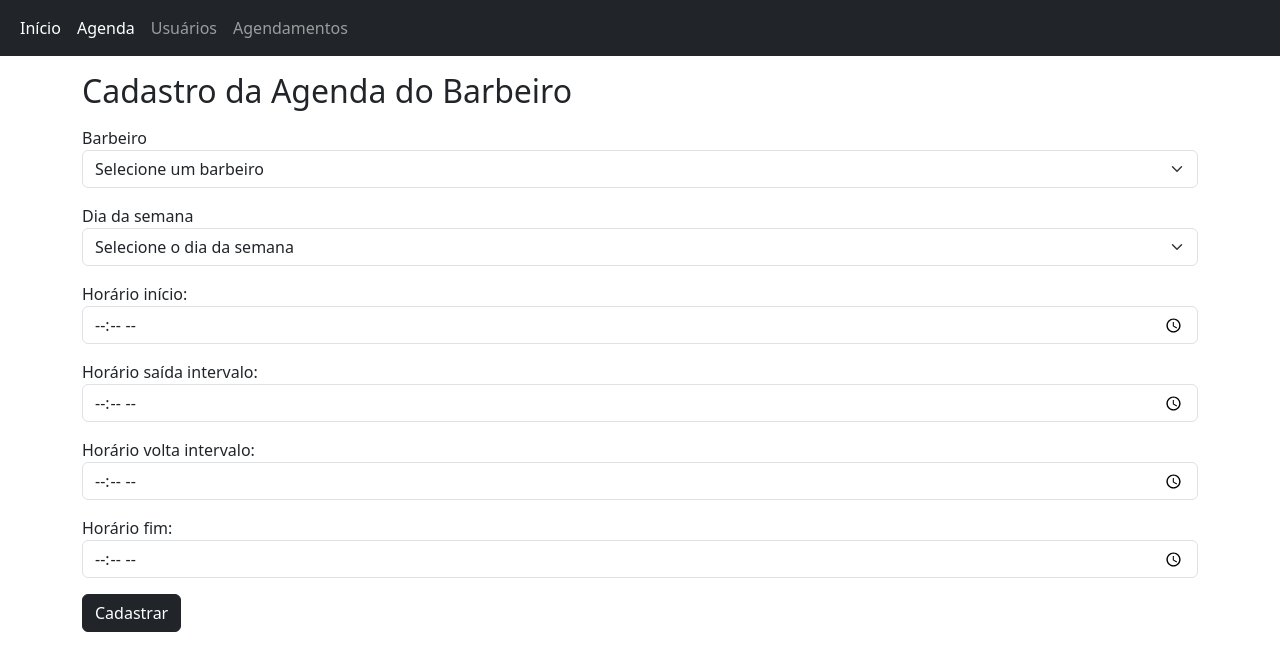
After one commit to Anaclarapereira/barbearia, a PHP site: page /Agenda/index.php in a window 1280 px wide. The commit adds this page. Shown: the top 671 px of the page. Run offline with PHP 8.4, Linux system fonts and the light colour scheme; data comes from the database, SQL or seed files in the repository; a stand-in replaces the project's code that opens the database connection.

Commit message:
Add files via upload

```diff
--- /dev/null
+++ b/Agenda/index.php
@@ -0,0 +1,104 @@
+<?php
+include "../connection.php";
+?>
+<!DOCTYPE html>
+<html lang="en">
+
+<head>
+    <title>Bootstrap Example</title>
+    <meta charset="utf-8">
+    <meta name="viewport" content="width=device-width, initial-scale=1">
+    <link href="https://cdn.jsdelivr.net/npm/bootstrap@5.3.3/dist/css/bootstrap.min.css" rel="stylesheet">
+    <script src="https://cdn.jsdelivr.net/npm/bootstrap@5.3.3/dist/js/bootstrap.bundle.min.js"></script>
+</head>
+
+<body>
+    <nav class="navbar navbar-expand-sm bg-dark navbar-dark">
+        <div class="container-fluid">
+            <ul class="navbar-nav">
+                <li class="nav-item">
+                    <a class="nav-link active" href="../index.php">Início</a>
+                </li>
+                <li class="nav-item">
+                    <a class="nav-link active" href="../Agenda/index.php">Agenda</a>
+                </li>
+                <li class="nav-item">
+                    <a class="nav-link" href="../Usuario/index.php">Usuários</a>
+                </li>
+                <li class="nav-item">
+                    <a class="nav-link" href="../Agendamento/index.php">Agendamentos</a>
+                </li>
+
+            </ul>
+        </div>
+    </nav>
+
+    <div class="container mt-3">
+        <h2>Cadastro da Agenda do Barbeiro</h2>
+        <form action="criar_agenda.php" method="post">
+            <div class="mb-3 mt-3">
+                <label class="form-check-label">
+                    Barbeiro
+                </label>
+                <select class="form-select" name="id_usuario">
+                    <option>Selecione um barbeiro</option>
+                    <?php
+                    $sql = 'SELECT * FROM usuarios WHERE id_grupo = 2';
+                    $result = $conn->query($sql);
+                    if ($result->num_rows > 0) {
+                        while ($row = $result->fetch_assoc()) {
+                            echo "<option value='".$row['id_usuario']."'>".$row['nome']."</option>";
+                        }
+                    }
+                    ?>
+
+                </select>
+            </div>
+
+            <div class="mb-3 mt-3">
+                <label class="form-check-label">
+                    Dia da semana
+                </label>
+                <select class="form-select" name="dia_da_semana">
+                    <option>Selecione o dia da semana</option>
+                    <option value="0">Domingo</option>
+                    <option value="1">Segunda-feira</option>
+                    <option value="2">Terça-feira</option>
+                    <option value="3">Quarta-feira</option>
+                    <option value="4">Quinta-feira</option>
+                    <option value="5">Sexta-feira</option>
+                    <option value="6">Sábado-feira</option>
+                </select>
+            </div>
+
+            <div class="mb-3 mt-3">
+                <label for="horario_inicio">Horário início:</label>
+                <input type="time" class="form-control" name="horario_inicio" placeholder="Enter email"
+                    name="horario_inicio">
+            </div>
+
+            <div class="mb-3 mt-3">
+                <label for="horario_saida_intervelo">Horário saída intervalo:</label>
+                <input type="time" class="form-control" name="horario_saida_intervelo" placeholder="Enter email"
+                    name="horario_saida_intervelo">
+            </div>
+
+            <div class="mb-3 mt-3">
+                <label for="horario_volta_intervela">Horário volta intervalo:</label>
+                <input type="time" class="form-control" name="horario_volta_intervelo" placeholder="Enter email"
+                    name="horario_volta_intervela">
+            </div>
+
+            <div class="mb-3 mt-3">
+                <label for="horario_fim">Horário fim:</label>
+                <input type="time" class="form-control" name="horario_fim" placeholder="Enter email" name="horario_fim">
+            </div>
+
+
+            <button type="submit" class="btn btn-dark">Cadastrar</button>
+        </form>
+    </div>
+
+</body>
+
+</html>
```
Also changed, not shown: Agenda/criar_agenda.php (+7 -7 lines).
